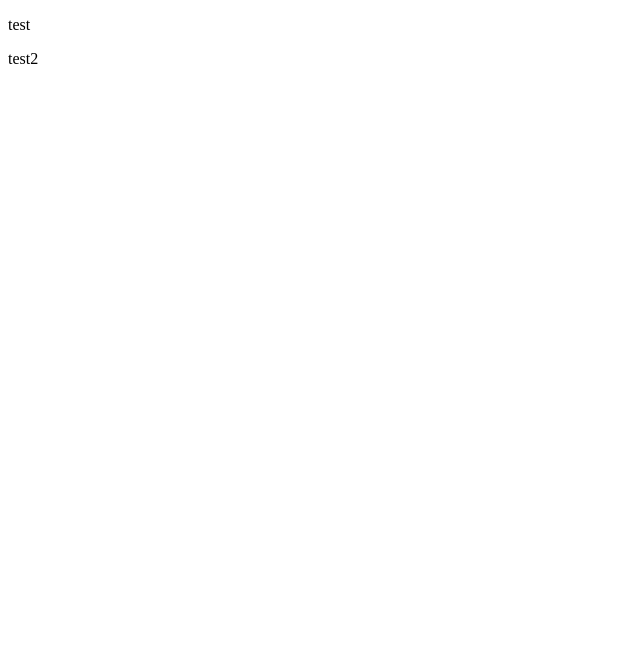
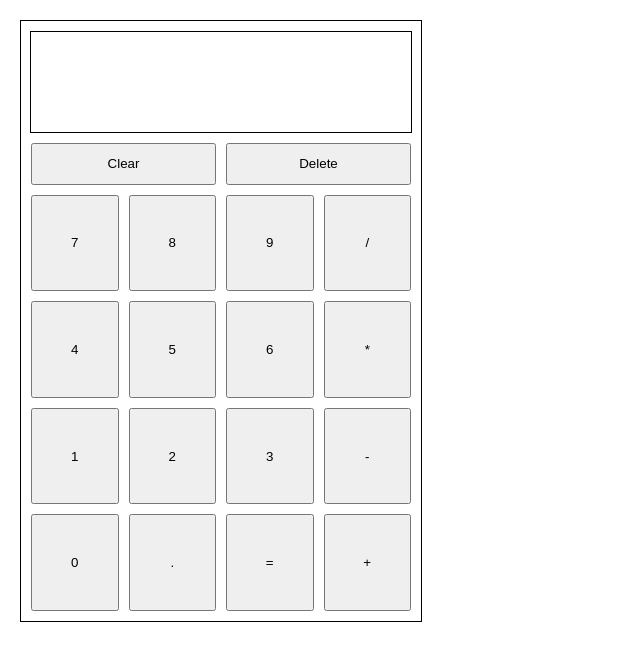
Before and after one commit to BaptisteLenain/Calculator, a plain HTML site: page index.html in a window 1280 px wide. Shown: the whole page, without its empty margins (0-640 px from the left). Drawn offline with Linux system fonts and the light colour scheme.

Commit message:
basic layout and functions

```diff
--- a/index.html
+++ b/index.html
@@ -3,10 +3,41 @@
 <head>
     <meta charset="UTF-8">
     <meta name="viewport" content="width=device-width, initial-scale=1.0">
-    <title>Document</title>
+    <link rel="stylesheet" href="style.css">
+    <title>Calculator</title>
 </head>
 <body>
-    <p>test</p>
-    <p>test2</p>
+    <div id="calculator">
+        <div id="screen">
+            <div id="result"></div>
+            <div id="operation"></div>
+        </div>
+        <div id="allBtns">
+            <div id="actionBtns">
+                <button id="clear">Clear</button>
+                <button id="delete">Delete</button>
+            </div>
+            <div id="smallBtns">
+                    <button class="smallBtn">7</button>
+                    <button class="smallBtn">8</button>
+                    <button class="smallBtn">9</button>
+                    <button class="smallBtn" id="division">/</button>
+                    <button class="smallBtn">4</button>
+                    <button class="smallBtn">5</button>
+                    <button class="smallBtn">6</button>
+                    <button class="smallBtn" id="multiplication">*</button>
+                    <button class="smallBtn">1</button>
+                    <button class="smallBtn">2</button>
+                    <button class="smallBtn">3</button>
+                    <button class="smallBtn" id="substraction">-</button>
+                    <button class="smallBtn">0</button>
+                    <button class="smallBtn" id="point">.</button>
+                    <button class="smallBtn" id="egal">=</button>
+                    <button class="smallBtn" id="addition">+</button>
+                </div>
+            </div>
+        </div>
+    </div>
+    <script src="script.js"></script>
 </body>
 </html>
--- a/script.js
+++ b/script.js
@@ -0,0 +1,35 @@
+let num1 = '';
+let operator = '';
+let num2 = '';
+
+function add(a,b) {
+    return a + b
+};
+
+function substract(a,b) {
+    return a - b
+};
+
+function multiply(a,b) {
+    return a * b
+};
+
+function divide(a,b) {
+    return a / b
+};
+
+function operate(num1,operator,num2) {
+    if (operator == '+') {
+       result = add(num1,num2);
+    } else if (operator == '-') {
+        result = substract(num1,num2);
+    } else if (operator == '*') {
+       result = multiply(num1,num2);
+    } else {
+       result = divide(num1,num2);
+    }
+    return result;
+};
+
+operate(2,'*',4);
+console.log(operate())
--- a/style.css
+++ b/style.css
@@ -0,0 +1,51 @@
+body {
+    margin: 0px;
+    padding: 0px;
+    font-family: Verdana;
+}
+
+#calculator {
+    border: solid black 1px;
+    width: 400px;
+    height: 600px;
+    display: flex;
+    flex-direction: column;
+    margin: 20px;
+    align-items: center;
+}
+
+#screen {
+    border: solid black 1px;
+    width: 380px;
+    height: 100px;
+    margin: 10px 0;
+}
+
+#allBtns {
+    display: flex;
+    flex-direction: column;
+    justify-content: space-between;
+    height: 468px;
+    width: 380px;
+}
+
+#actionBtns {
+    height: 50px;
+    width: 380px;
+    margin: auto;
+    display: grid;
+    grid-template-columns: repeat(2, 1fr);
+    grid-template-rows: repeat(1, 1fr);
+    margin-bottom: 10px;
+    column-gap: 10px;
+}
+
+#smallBtns {
+    display: grid;
+    grid-template-columns: repeat(4, 1fr);
+    grid-template-rows: repeat(4, 1fr);
+    column-gap: 10px;
+    row-gap: 10px;
+    height: 500px;
+    width: 380px;
+}
```
